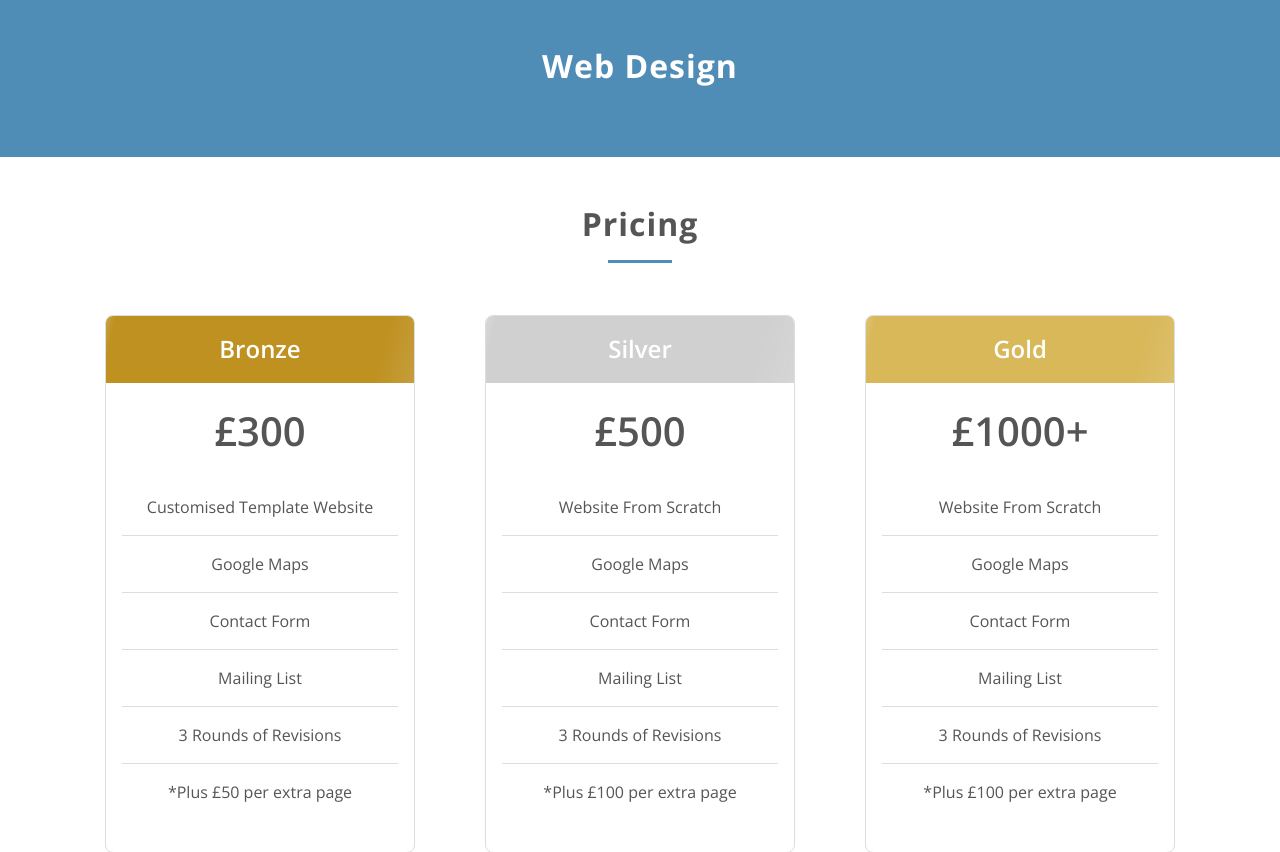
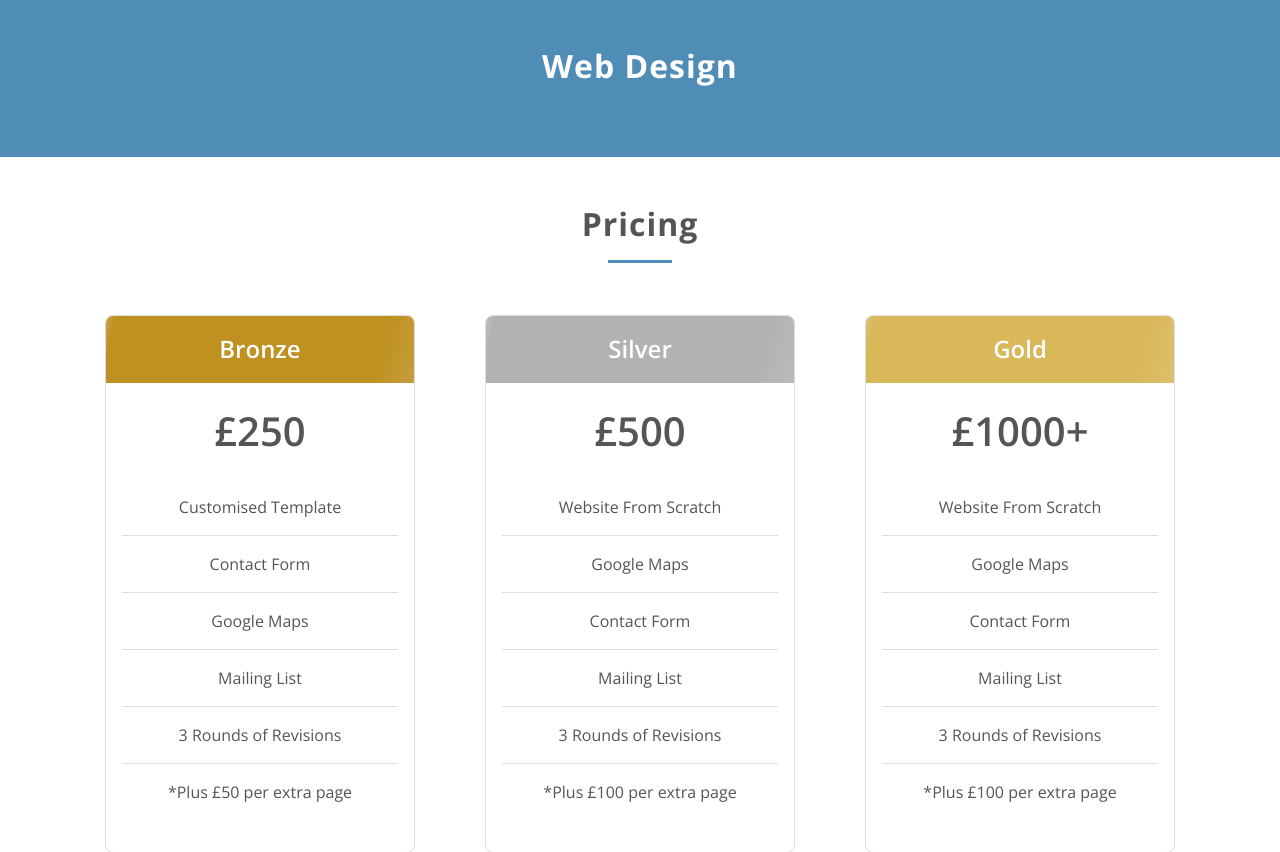
Before and after one commit to MarkMansour1/website, a PHP site: page /webdesign.php in a window 1280 px wide. Shown: the part 601-1453 px from the top of the page. Run offline with PHP 8.4, Linux system fonts and the light colour scheme; some libraries are stand-ins or nearby versions.

Commit message:
10/09/2019

```diff
--- a/css/style.css
+++ b/css/style.css
@@ -389,7 +389,7 @@ h4 {
 }
 
 .pricing .silver .plan-header {
-  background: #ccc;
+  background: #aaaaaa;
 }
 
 .pricing .gold .plan-header {
--- a/footer.php
+++ b/footer.php
@@ -51,7 +51,7 @@
 <footer>
 	<div class="container text-center text-md-left">
 		<div class="row">
-			<img src="img/logo_light.png" class="d-md-none">
+			<img src="img/logo.png" class="d-md-none">
 			<div class="d-none d-md-block col-md-3">
 				<h6>Mark Mansour</h6>
 				<hr>
--- a/head.php
+++ b/head.php
@@ -27,7 +27,7 @@
 					<a class="nav-link dropdown-toggle" href="#" id="navbarDropdown" role="button" data-toggle="dropdown">Services <i class="fas fa-angle-down fa-sm"></i></a>
 					<div class="dropdown-menu text-center">
 						<a class="dropdown-item nav-link" href="webdesign.php">Web Design</a>
-						<a class="dropdown-item nav-link" href="#">Maintenace</a>
+						<a class="dropdown-item nav-link" href="#">Maintenance</a>
 						<a class="dropdown-item nav-link" href="#">SEO</a>
 					</div>
 				</li>
--- a/webdesign.php
+++ b/webdesign.php
@@ -34,11 +34,11 @@
 					<a href="#">
 						<div class="plan bronze">
 							<h4 class="plan-header">Bronze</h4>
-							<h4 class="plan-price">£300</h4>
+							<h4 class="plan-price">£250</h4>
 							<ul class="plan-list">
-								<li>Customised Template Website</li>
+								<li>Customised Template</li>
+								<li>Contact Form</li>
 								<li>Google Maps</li>
-								<li>Contact Form</li>
 								<li>Mailing List</li>
 								<li>3 Rounds of Revisions</li>
 								<li>*Plus £50 per extra page</li>
```
